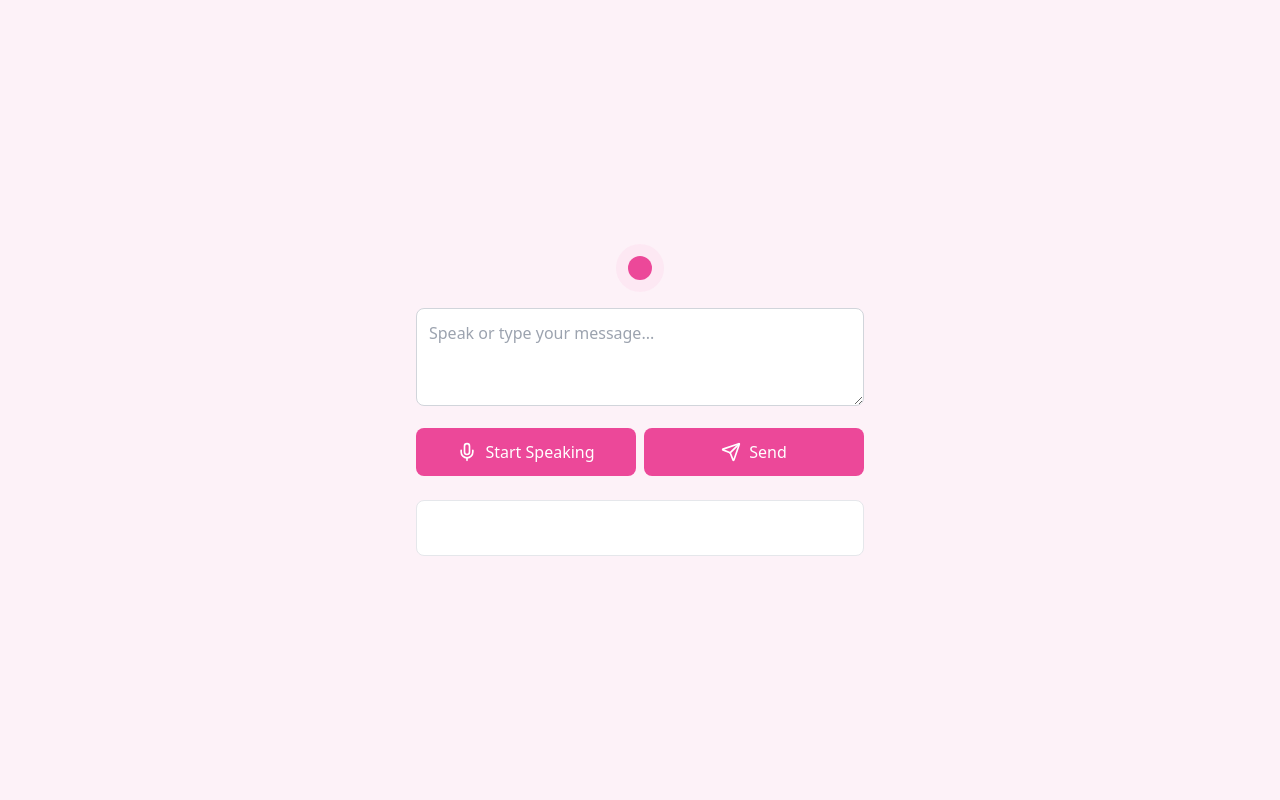
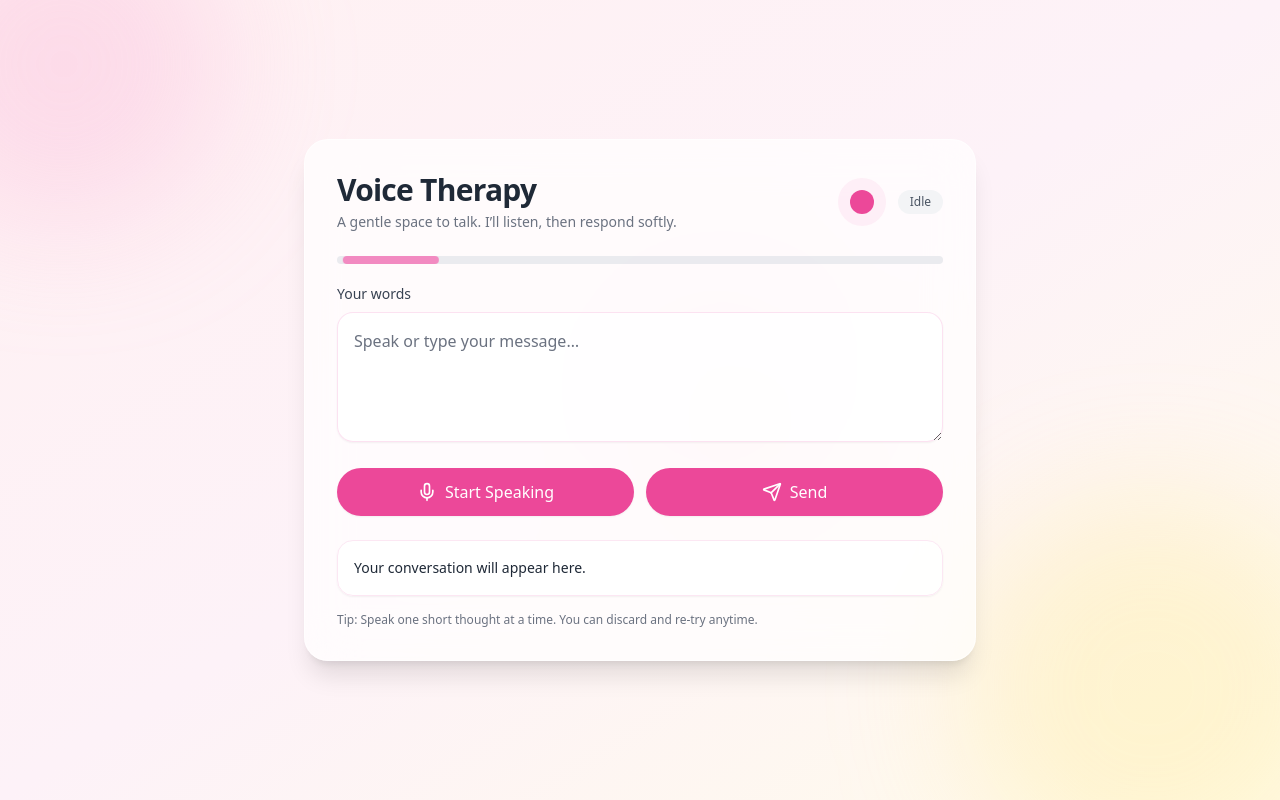
Before and after one commit to TJIT-FINAL-PROJ/AI-THERAPY, a React (Vite) app in the folder frontend/: page /voice-therapy in a window 1280 px wide. Built offline with nearby package versions, Linux system fonts and the light colour scheme.

Commit message:
Update VoiceTherapyPage.jsx

```diff
--- a/frontend/src/components/VoiceTherapyPage.jsx
+++ b/frontend/src/components/VoiceTherapyPage.jsx
@@ -1,25 +1,28 @@
-import React, { useEffect, useMemo, useRef, useState } from "react";
+import React, { useEffect, useMemo, useState } from "react";
 import useSTT from "../hooks/useSTT";
 import useTTS from "../hooks/useTTS";
 import { Mic, Send, XCircle } from "lucide-react";
 import AnimatedOrb from "../components/AnimatedOrb";
+import { useTheme } from "../contexts/ThemeContext";
 
-// Settings (from Settings Page later)
+// Settings stub (wire to Settings page later)
 const voiceSettings = {
   lang: "en-IN",
   preferredVoiceURI: "",
-  proVoice: false,
+  proVoice: false,   // if you later use /api/tts natural voices
   muted: false,
 };
 
 const VoiceTherapyPage = () => {
+  const { theme } = useTheme?.() || { theme: "light" };
+  const isDark = theme === "dark";
+
   const [input, setInput] = useState("");
   const [subtitles, setSubtitles] = useState("");
   const [uiListening, setUiListening] = useState(false);
   const [isSpeaking, setIsSpeaking] = useState(false);
-  const [chatHistory, setChatHistory] = useState([]);
 
-  // Speech-to-Text (single utterance)
+  // STT: one utterance per start; no auto-restart
   const {
     supported,
     listening,
@@ -31,13 +34,13 @@ const VoiceTherapyPage = () => {
     setLang: setSTTLang,
   } = useSTT({ lang: voiceSettings.lang, continuous: false, interimResults: true });
 
-  // Text-to-Speech
+  // TTS: web speech
   const { speak, speaking, voices, ready: ttsReady, cancelAll } = useTTS({
     onStart: () => setIsSpeaking(true),
     onEnd: () => setIsSpeaking(false),
   });
 
-  // Keep UI in sync with STT hook
+  // sync UI with hook: if browser ended recognition, reflect it
   useEffect(() => {
     if (!listening && uiListening) setUiListening(false);
   }, [listening]);
@@ -46,19 +49,20 @@ const VoiceTherapyPage = () => {
     setSTTLang?.(voiceSettings.lang);
   }, [voiceSettings.lang]);
 
-  // Choose voice
+  // choose a voice
   const selectedVoice = useMemo(() => {
     if (!ttsReady || !voices?.length) return null;
     const saved = voices.find(v => v.voiceURI === voiceSettings.preferredVoiceURI);
     if (saved) return saved;
     const lang = (voiceSettings.lang || "").toLowerCase();
     const matches = voices.filter(v => (v.lang || "").toLowerCase() === lang);
-    if (matches.length)
+    if (matches.length) {
       return matches.find(v => /female|google/i.test(v.name)) || matches[0];
+    }
     return voices.find(v => /en-/i.test(v.lang)) || voices[0];
   }, [ttsReady, voices]);
 
-  // Accept final result on stop
+  // Accept final once and stop listening (single speak → valid result)
   useEffect(() => {
     if (!final) return;
     if (uiListening) {
@@ -67,7 +71,7 @@ const VoiceTherapyPage = () => {
     }
   }, [final, uiListening]);
 
-  // Pause STT if TTS is speaking
+  // If TTS is speaking, force-stop STT
   useEffect(() => {
     if (speaking || isSpeaking) {
       stop();
@@ -75,7 +79,7 @@ const VoiceTherapyPage = () => {
     }
   }, [speaking, isSpeaking, stop]);
 
-  // Stop everything if tab hidden
+  // Stop everything if tab hidden (prevents stuck states)
   useEffect(() => {
     const onVisibility = () => {
       if (document.hidden) {
@@ -88,42 +92,31 @@ const VoiceTherapyPage = () => {
     return () => document.removeEventListener("visibilitychange", onVisibility);
   }, [stop, cancelAll]);
 
-  // Fetch dynamic AI reply (Groq API)
+  // Same logic as ChatPage: call your backend /api/chat
   const fetchAIResponse = async (message) => {
     try {
-      const res = await fetch("https://api.groq.com/openai/v1/chat/completions", {
+      const res = await fetch("/api/chat", {
         method: "POST",
-        headers: {
-          "Authorization": `Bearer ${import.meta.env.GROQ_API_KEY}`,
-          "Content-Type": "application/json",
-        },
-        body: JSON.stringify({
-          model: "llama3-8b-8192",
-          messages: [
-            {
-              role: "system",
-              content: "You are an empathetic AI therapist offering emotional support, using simple, comforting, and natural language.",
-            },
-            ...chatHistory,
-            { role: "user", content: message },
-          ],
-        }),
+        headers: { "Content-Type": "application/json" },
+        body: JSON.stringify({ message }),
       });
-
+      if (!res.ok) {
+        console.error("API /api/chat failed:", res.status, await res.text());
+        return "I’m here to listen. Could you say that again?";
+      }
       const data = await res.json();
-      const reply = data?.choices?.[0]?.message?.content || "I'm here to listen.";
-      return reply;
+      return data?.reply || "I’m here to listen.";
     } catch (err) {
-      console.error("Groq API Error:", err);
-      return "I'm having trouble understanding right now. Could you repeat that?";
+      console.error("Network error calling /api/chat:", err);
+      return "I’m here to listen. Could you say that again?";
     }
   };
 
-  // Play voice output
+  // speak helper (web TTS)
   const playWithWebTTS = (text) => {
     if (voiceSettings.muted || !text) return;
     const pitch = 1 + Math.random() * 0.12;
-    const rate = 0.95 + Math.random() * 0.1;
+    const rate  = 0.95 + Math.random() * 0.1;
     const voice = selectedVoice;
     speak(text, {
       voiceId: voice?.voiceURI,
@@ -133,38 +126,18 @@ const VoiceTherapyPage = () => {
     });
   };
 
-  const playWithProTTS = async (text) => {
-    if (voiceSettings.muted || !text) return;
-    try {
-      const res = await fetch("/api/tts", {
-        method: "POST",
-        headers: { "Content-Type": "application/json" },
-        body: JSON.stringify({ text }),
-      });
-      if (!res.ok) throw new Error("Pro TTS failed");
-      const blob = await res.blob();
-      const url = URL.createObjectURL(blob);
-      const audio = new Audio(url);
-      stop();
-      setUiListening(false);
-      audio.onended = () => URL.revokeObjectURL(url);
-      await audio.play();
-    } catch {
-      playWithWebTTS(text);
-    }
-  };
-
-  // Controls
+  // controls
   const handleStartSpeaking = () => {
-    if (speaking || isSpeaking) return;
+    if (speaking || isSpeaking) return; // block while TTS talking
     resetTranscript();
     setUiListening(true);
-    start();
+    start(); // one utterance; browser will auto-end after final
   };
 
   const handleStopListening = () => {
     setUiListening(false);
     stop();
+    // don't clear input; user can discard
   };
 
   const handleDiscard = () => {
@@ -172,7 +145,6 @@ const VoiceTherapyPage = () => {
     resetTranscript();
   };
 
-  // Main Send
   const handleSend = async () => {
     const text = (input || "").trim();
     if (!text) return;
@@ -181,85 +153,144 @@ const VoiceTherapyPage = () => {
     setInput("");
     handleStopListening();
 
-    // Get AI reply
     const botReply = await fetchAIResponse(text);
 
-    // Update subtitles
     setSubtitles(`You: ${text}\nTherapist: ${botReply}`);
-    setChatHistory(prev => [...prev, { role: "user", content: text }, { role: "assistant", content: botReply }]);
-
-    // Speak reply
-    if (voiceSettings.proVoice) playWithProTTS(botReply);
-    else playWithWebTTS(botReply);
+    playWithWebTTS(botReply);
   };
 
   return (
-    <div className="h-screen flex flex-col items-center justify-center bg-pink-50 p-4">
-      {!supported && (
-        <p className="mb-2 text-sm text-red-600">
-          Your browser does not support speech recognition.
+    <div className={`relative min-h-screen w-full overflow-hidden ${isDark ? "dark" : ""}`}>
+      {/* Background */}
+      <div className={`absolute inset-0 ${isDark ? "bg-gradient-to-br from-slate-900 via-zinc-900 to-slate-950" : "bg-gradient-to-br from-rose-50 via-pink-50 to-amber-50"}`} />
+      {/* Blobs */}
+      <div className={`pointer-events-none absolute -top-24 -left-24 h-80 w-80 rounded-full ${isDark ? "bg-pink-300/10" : "bg-pink-300/30"} blur-3xl`} />
+      <div className={`pointer-events-none absolute -bottom-20 -right-16 h-96 w-96 rounded-full ${isDark ? "bg-amber-200/10" : "bg-amber-200/30"} blur-3xl`} />
+      <div className={`pointer-events-none absolute top-1/3 right-1/3 h-64 w-64 rounded-full ${isDark ? "bg-rose-200/10" : "bg-rose-200/25"} blur-3xl`} />
+
+      {/* Content container */}
+      <div className="relative z-10 flex min-h-screen items-center justify-center p-4">
+        <div className={`w-full max-w-2xl rounded-3xl ${isDark ? "border-white/10 bg-white/5" : "border-white/60 bg-white/70"} border backdrop-blur-xl shadow-xl p-6 md:p-8`}>
+          {/* Header */}
+          <div className="mb-6 flex items-center justify-between">
+            <div>
+              <h1 className={`text-2xl md:text-3xl font-semibold tracking-tight ${isDark ? "text-gray-100" : "text-gray-800"}`}>
+                Voice Therapy
+              </h1>
+              <p className={`mt-1 text-sm ${isDark ? "text-gray-400" : "text-gray-500"}`}>
+                A gentle space to talk. I’ll listen, then respond softly.
               </p>
-      )}
+            </div>
 
-      <div className="flex flex-col items-center gap-4 w-full max-w-md">
+            {/* Therapist orb + status */}
+            <div className="flex items-center gap-3">
               <AnimatedOrb active={uiListening || isSpeaking || speaking} />
+              <div
+                className={`rounded-full px-3 py-1 text-xs font-medium ${
+                  uiListening
+                    ? (isDark ? "bg-pink-900/40 text-pink-200" : "bg-pink-100 text-pink-700")
+                    : (isSpeaking || speaking)
+                    ? (isDark ? "bg-amber-900/40 text-amber-200" : "bg-amber-100 text-amber-700")
+                    : (isDark ? "bg-white/10 text-gray-300" : "bg-gray-100 text-gray-600")
+                }`}
+              >
+                {uiListening ? "Listening" : (isSpeaking || speaking) ? "Speaking" : "Idle"}
+              </div>
+            </div>
+          </div>
 
-        {/* Input with Discard */}
-        <div className="w-full relative">
+          {/* Breathing guide bar (gentle animation) */}
+          <div className="mb-5">
+            <div className={`h-2 w-full overflow-hidden rounded-full ${isDark ? "bg-white/10" : "bg-gray-200/80"}`}>
+              <div className={`h-full w-24 animate-breathe rounded-full ${isDark ? "bg-pink-400/70" : "bg-pink-400/80"}`} />
+            </div>
+            <style>{`
+              @keyframes breathe {
+                0% { transform: translateX(0); }
+                50% { transform: translateX(100%); }
+                100% { transform: translateX(0); }
+              }
+              .animate-breathe { animation: breathe 6s ease-in-out infinite; }
+            `}</style>
+          </div>
+
+          {/* Text area + discard */}
+          <div className="relative">
+            <label className={`mb-2 block text-sm font-medium ${isDark ? "text-gray-300" : "text-gray-700"}`}>
+              Your words
+            </label>
             <textarea
               value={interim || input}
               onChange={(e) => setInput(e.target.value)}
-            placeholder="Speak or type your message..."
-            className="w-full p-3 pr-12 rounded-lg border border-gray-300 focus:outline-none focus:ring-2 focus:ring-pink-400 bg-white"
-            rows={3}
+              placeholder="Speak or type your message…"
+              className={`w-full rounded-2xl border p-4 pr-12 shadow-sm outline-none transition
+                ${isDark
+                  ? "border-gray-700 bg-white/5 text-gray-100 placeholder:text-gray-400 focus:border-pink-500 focus:ring-2 focus:ring-pink-500/30"
+                  : "border-pink-200/60 bg-white/80 text-gray-800 placeholder:text-gray-500 focus:border-pink-400 focus:ring-2 focus:ring-pink-200/70"
+                }`}
+              rows={4}
             />
             {!uiListening && (input || interim) ? (
               <button
                 onClick={handleDiscard}
-              className="absolute right-2 top-2 p-2 rounded-md text-rose-600 hover:bg-rose-50"
+                className={`group absolute right-2 top-9 inline-flex items-center gap-1 rounded-full px-3 py-1 transition
+                  ${isDark ? "bg-rose-900/30 text-rose-200 hover:bg-rose-900/50" : "bg-rose-50 text-rose-600 hover:bg-rose-100"}`}
                 title="Discard this line"
               >
-              <XCircle className="w-5 h-5" />
+                <XCircle className="h-4 w-4" />
+                <span className="text-xs font-medium">Discard</span>
               </button>
             ) : null}
           </div>
 
           {/* Controls */}
-        <div className="w-full flex gap-2">
+          <div className="mt-5 flex flex-col gap-3 md:flex-row">
             {!uiListening ? (
               <button
                 onClick={handleStartSpeaking}
                 disabled={speaking || isSpeaking}
-              className={`flex-1 py-3 rounded-lg ${
-                speaking || isSpeaking
-                  ? "bg-gray-300 cursor-not-allowed"
+                className={`flex-1 inline-flex items-center justify-center gap-2 rounded-full px-5 py-3 text-white transition shadow-sm
+                  ${speaking || isSpeaking
+                    ? "bg-gray-400/40 cursor-not-allowed"
                     : "bg-pink-500 hover:bg-pink-600"
-              } text-white flex items-center justify-center gap-2`}
+                  }`}
               >
-              <Mic className="w-5 h-5" />
+                <Mic className="h-5 w-5" />
                 Start Speaking
               </button>
             ) : (
               <button
                 onClick={handleStopListening}
-              className="flex-1 py-3 rounded-lg bg-rose-500 hover:bg-rose-600 text-white flex items-center justify-center gap-2"
+                className={`flex-1 inline-flex items-center justify-center gap-2 rounded-full px-5 py-3 text-white transition shadow-sm
+                  ${isDark ? "bg-rose-600 hover:bg-rose-500" : "bg-rose-500 hover:bg-rose-600"}`}
               >
+                <Mic className="h-5 w-5 rotate-90" />
                 Stop Listening
               </button>
             )}
 
             <button
               onClick={handleSend}
-            className="flex-1 py-3 rounded-lg bg-pink-500 hover:bg-pink-600 text-white flex items-center justify-center gap-2"
+              className={`flex-1 inline-flex items-center justify-center gap-2 rounded-full px-5 py-3 text-white transition shadow-sm
+                ${isDark ? "bg-pink-500 hover:bg-pink-400" : "bg-pink-500 hover:bg-pink-600"}`}
             >
-            <Send className="w-5 h-5" />
+              <Send className="h-5 w-5" />
               Send
             </button>
           </div>
 
-        {/* Subtitles */}
-        <div className="w-full mt-2 p-3 bg-white border border-gray-200 rounded-lg min-h-[56px] whitespace-pre-wrap">
-          <p className="text-gray-800">{subtitles}</p>
+          {/* Subtitles / Therapy note */}
+          <div className={`mt-6 rounded-2xl p-4 shadow-sm border
+            ${isDark ? "bg-white/5 border-white/10" : "bg-white/80 border-pink-100"}`}>
+            <p className={`text-sm leading-relaxed whitespace-pre-wrap ${isDark ? "text-gray-200" : "text-gray-800"}`}>
+              {subtitles || "Your conversation will appear here."}
+            </p>
+          </div>
+
+          {/* Gentle footer tip */}
+          <div className={`mt-4 text-xs ${isDark ? "text-gray-400" : "text-gray-500"}`}>
+            Tip: Speak one short thought at a time. You can discard and re-try anytime.
+          </div>
         </div>
       </div>
     </div>
```
Lines whose indentation alone changed are shown as unchanged.
